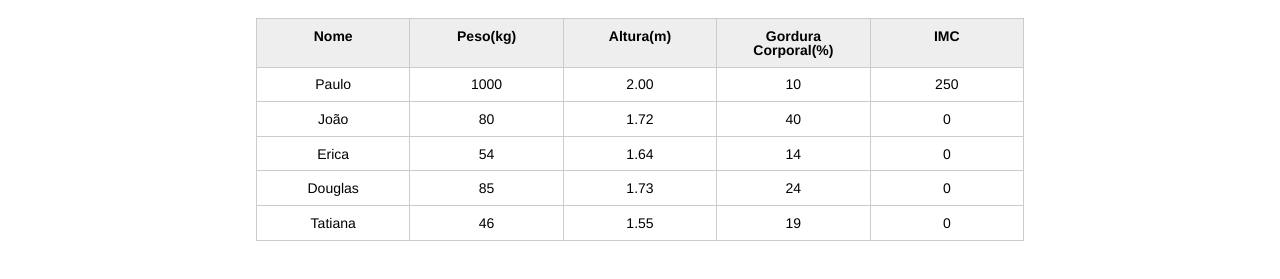
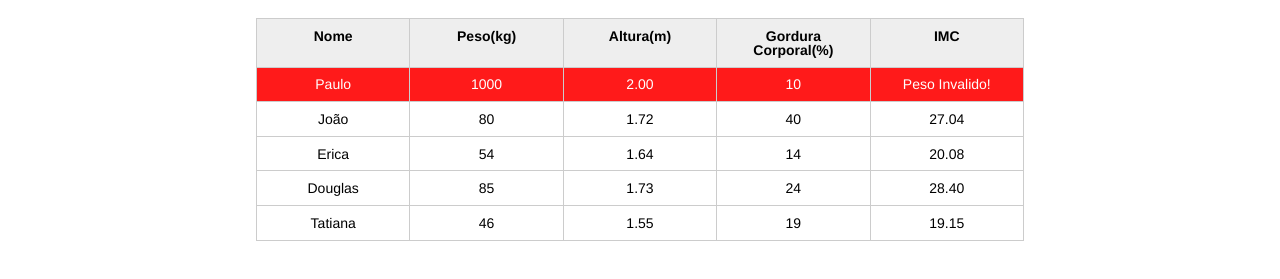
Before and after one commit to msinatora/Aparecida-Nutricionista, a plain HTML site: page introducao-javascript/index.html in a window 1280 px wide. Shown: the part 123-402 px from the top of the page. Drawn offline with Linux system fonts and the light colour scheme.

Commit message:
Add files via upload

```diff
--- a/introducao-javascript/css/index.css
+++ b/introducao-javascript/css/index.css
@@ -132,3 +132,8 @@ button[disabled=disabled], button:disabled {
 .campo-invalido{
 	border: 1px solid red;
 }
+
+.paciente-invalido{
+	background: #ff1a1a;
+    color: #fff;
+}
--- a/introducao-javascript/js/principal.js
+++ b/introducao-javascript/js/principal.js
@@ -1,20 +1,41 @@
 var titulo = document.querySelector(".titulo");
 titulo.textContent = "Aparecida Nutricionista";
 
-var paciente = document.querySelector("#primeiro-paciente");
+var pacientes = document.querySelectorAll(".paciente");
+// console.log(pacientes);
 
-// VERIFICAR PESO
-var trPeso = document.querySelector(".info-peso");
-var infoPeso = trPeso.textContent;
+for(var i = 0; i < pacientes.length; i++){
 
-// VERIFICAR ALTURA
-var trAltura = document.querySelector(".info-altura");
-var infoAlt = trAltura.textContent;
+    var paciente = pacientes[i];
 
-// CONTA IMC
-var imc = infoPeso / (infoAlt * infoAlt);
+    var trPeso = paciente.querySelector(".info-peso");
+    var infoPeso = trPeso.textContent;
 
-// RESULTADO IMC
-var trImc = document.querySelector(".info-imc");
-var infoImc = trImc.textContent = imc;
-console.log(infoImc);
+    var trAltura = paciente.querySelector(".info-altura");
+    var infoAlt = trAltura.textContent;
+
+    var trImc = paciente.querySelector(".info-imc");
+    var pesoEhValido = true;
+    var alturaEhValida = true;
+
+    if(infoPeso <= 0 || infoPeso >= 1000){
+        console.log("Peso invalido");
+        pesoEhValido = false;
+        trImc.textContent = "Peso Invalido!";
+        paciente.classList.add("paciente-invalido");
+    }
+
+    if(infoAlt <= 0 || infoAlt >= 3.00){
+        console.log("Altura invalida");
+        alturaEhValida = false;
+        trImc.textContent = "Altura Invalida!";
+        paciente.classList.add("paciente-invalido");
+    }
+
+    if( alturaEhValida && pesoEhValido ){
+        var imc = infoPeso / (infoAlt * infoAlt);
+        trImc.textContent = imc.toFixed(2);
+    }
+
+
+}
```
